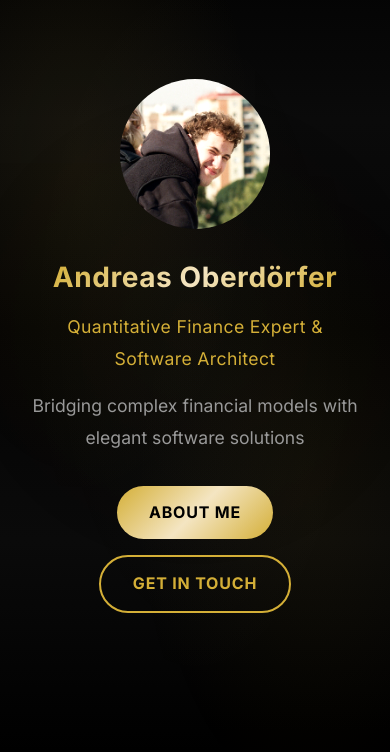
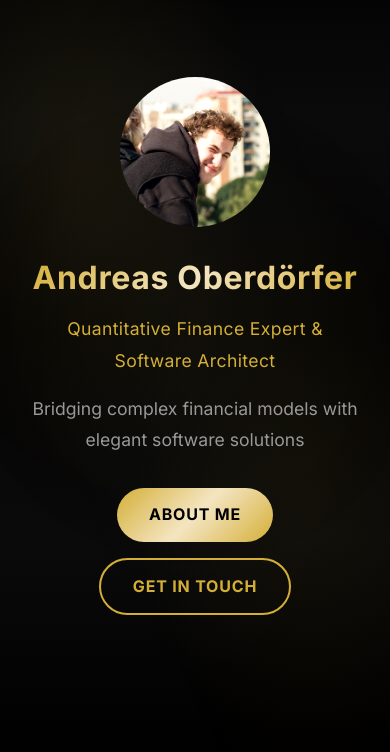
Before and after one commit to AndiCodesss/website24, an Astro site: page / in a window 390 px wide. Shown: the part 92-844 px from the top of the page. Built offline with nearby package versions, Linux system fonts and the light colour scheme; Astro itself is replaced by a stand-in of ours.

Commit message:
style: Adjust hero section font sizes for enhanced readability
- Increased font sizes for h1 elements in the hero section to improve visibility on larger screens.
- Updated media query font size for h1 elements on smaller screens to ensure consistent readability.

```diff
--- a/src/pages/index.astro
+++ b/src/pages/index.astro
@@ -151,7 +151,7 @@ const experience = [
 	}
 
 	.hero h1 {
-		font-size: clamp(2rem, 4.5vw, 3.5rem);
+		font-size: clamp(2.5rem, 5vw, 4rem);
 		margin: 1.5rem 0 1rem;
 		color: var(--color-white);
 		white-space: nowrap;
@@ -367,7 +367,7 @@ const experience = [
 
 	@media (max-width: 768px) {
 		.hero h1 {
-			font-size: 1.75rem;
+			font-size: 2rem;
 			white-space: normal;
 		}
 
```
